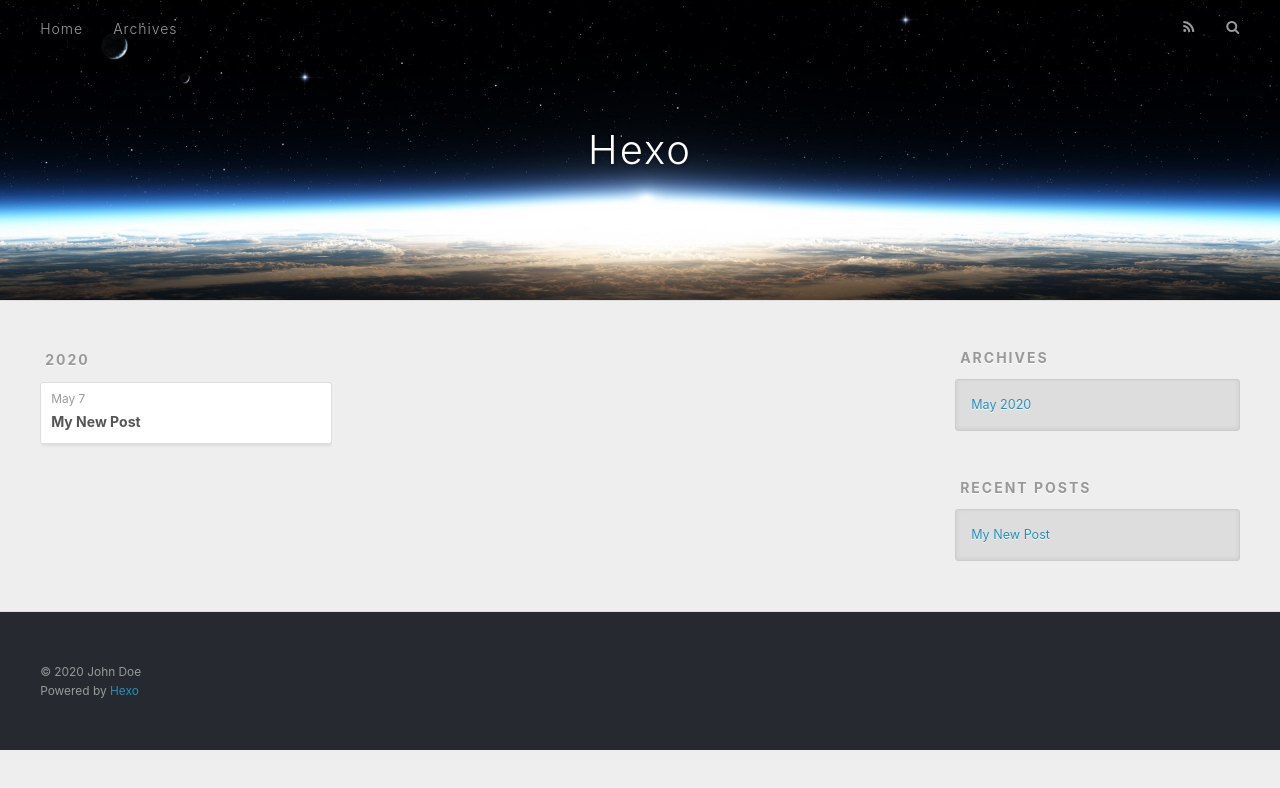
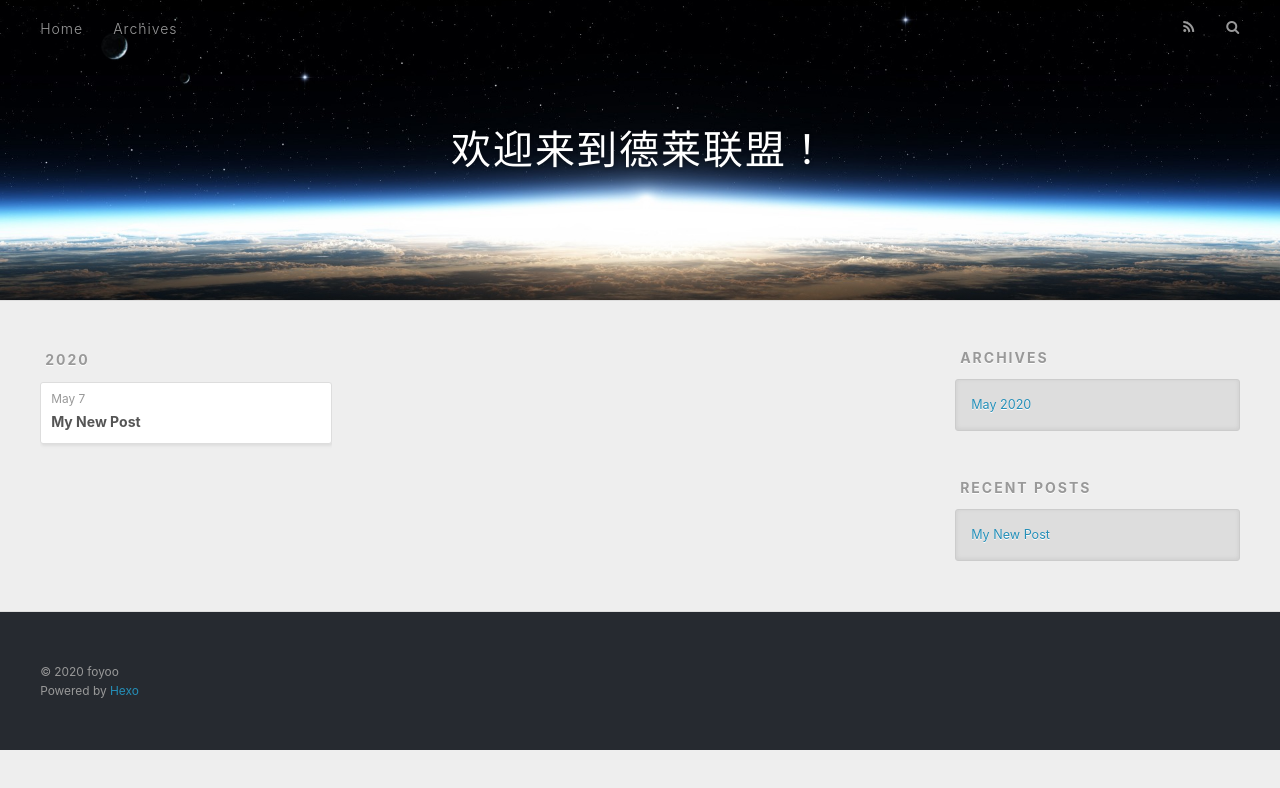
Before and after one commit to foyoo-wwl/foyoo-wwl.github.io, a plain HTML site: page archives/2020/05/index.html in a window 1280 px wide. Drawn offline with nearby package versions, Linux system fonts and the light colour scheme.

Commit message:
Site updated: 2020-05-07 18:33:38

```diff
--- a/archives/2020/05/index.html
+++ b/archives/2020/05/index.html
@@ -5,17 +5,17 @@
 
 
 
-  <title>Archives: 2020/5 | Hexo</title>
+  <title>Archives: 2020/5 | 欢迎来到德莱联盟！</title>
   <meta name="viewport" content="width=device-width, initial-scale=1, maximum-scale=1">
   <meta property="og:type" content="website">
-<meta property="og:title" content="Hexo">
+<meta property="og:title" content="欢迎来到德莱联盟！">
 <meta property="og:url" content="http://yoursite.com/archives/2020/05/index.html">
-<meta property="og:site_name" content="Hexo">
+<meta property="og:site_name" content="欢迎来到德莱联盟！">
 <meta property="og:locale" content="en_US">
-<meta property="article:author" content="John Doe">
+<meta property="article:author" content="foyoo">
 <meta name="twitter:card" content="summary">
 
-    <link rel="alternate" href="/atom.xml" title="Hexo" type="application/atom+xml">
+    <link rel="alternate" href="/atom.xml" title="欢迎来到德莱联盟！" type="application/atom+xml">
 
 
     <link rel="icon" href="/favicon.png">
@@ -36,7 +36,7 @@
   <div id="header-outer" class="outer">
     <div id="header-title" class="inner">
       <h1 id="logo-wrap">
-        <a href="/" id="logo">Hexo</a>
+        <a href="/" id="logo">欢迎来到德莱联盟！</a>
       </h1>
 
     </div>
@@ -141,7 +141,7 @@
 
   <div class="outer">
     <div id="footer-info" class="inner">
-      &copy; 2020 John Doe<br>
+      &copy; 2020 foyoo<br>
       Powered by <a href="http://hexo.io/" target="_blank">Hexo</a>
     </div>
   </div>
```
Also changed, not shown: 2020/05/07/My-New-Post/index.html (+6 -6 lines), archives/2020/index.html (+7 -7 lines), archives/index.html (+7 -7 lines), index.html (+7 -7 lines).
